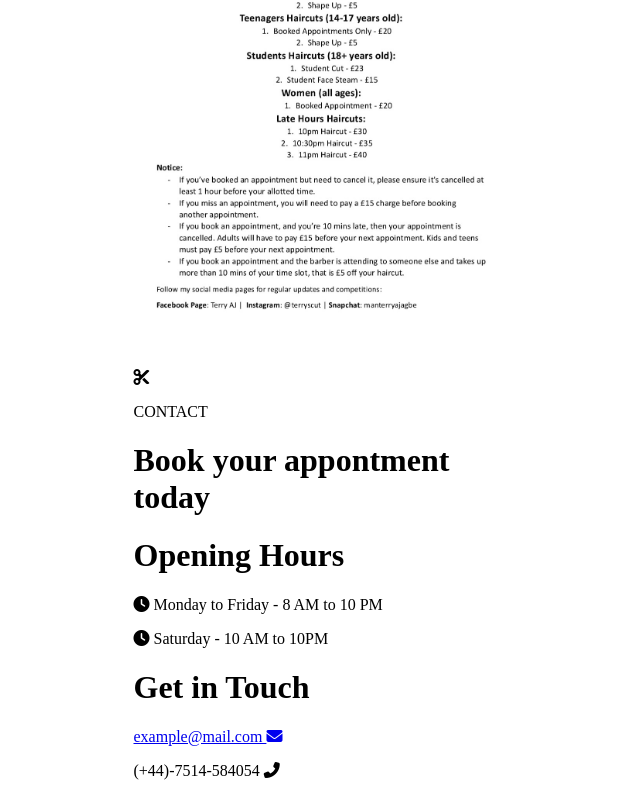
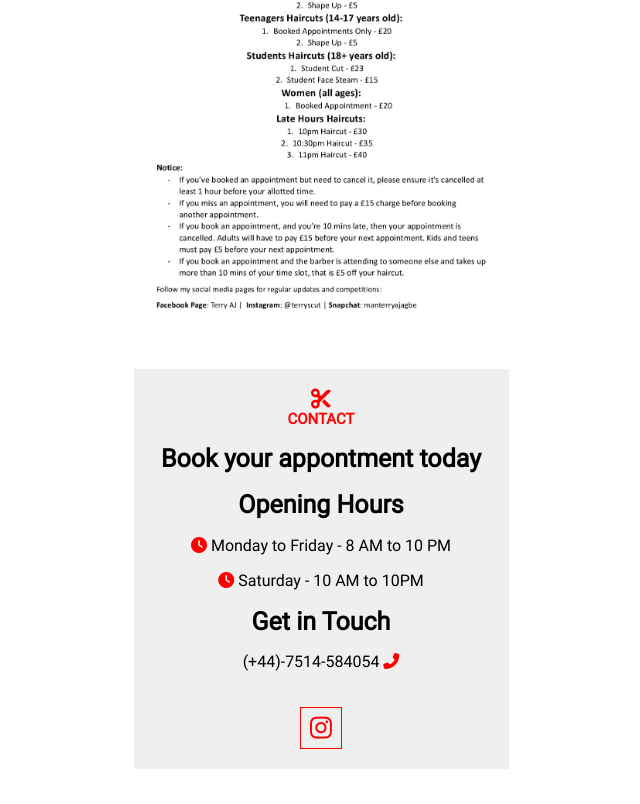
Before and after one commit to codernamedstanley1994/terrysbarber, a plain HTML site: page index.html in a window 1280 px wide. Shown: the part 3824-4628 px from the top of the page, without its empty margins (319-959 px from the left). After the commit the page ends 4601 px from the top, so only its background shows below. Drawn offline with Linux system fonts and the light colour scheme; files that its build step writes are made by us from their sources; files whose address does not match are found by name; a web font is replaced by a local one.

Commit message:
footer complete

```diff
--- a/index.html
+++ b/index.html
@@ -152,26 +152,25 @@
     </section>
 
  <footer id="footer">
+    <div class="cut-symbol">
     <i class="fas fa-cut"></i>
+    </div>
     <div class="title-text-4">
         <p>CONTACT</p>
         <h1>Book your appontment today</h1>
     </div>
-    <div class="footer-row">
-        <div class="footer-left">
+        <div class="footer1">
             <h1> Opening Hours</h1>
             <p> <i class="fas fa-clock"></i> Monday to Friday - 8 AM to 10 PM</p>
             <p> <i class="fas fa-clock"></i> Saturday - 10 AM to 10PM </p>
         </div>
-        <div class="footer1">
+        <div class="footer2">
             <h1>Get in Touch</h1>
-            <p>
-                <a href="mailto:example@mail.com">example@mail.com <i class="fas fa-envelope"></i></a>
-            </p>
             <p> (+44)-7514-584054 <i class="fas fa-phone-alt"></i> </p>
         </div>
-    </div>
-
+        <div class="social-links">
+			<a href="https://www.instagram.com/terryscut_?igsh=MW5xeW1rbWlnY2p2ZA=="><i class="fab fa-instagram"></i></a>
+		</div>
  </footer>
  </div>
 </body>
--- a/styles.css
+++ b/styles.css
@@ -284,3 +284,85 @@ hr{
     width: 375px;
     object-fit: cover;
 }
+
+#footer{
+    background: #efefef;
+    position: relative;
+    padding-top: 20px;
+    font-family: "roboto";
+}
+
+.cut-symbol{
+    display: flex;
+    justify-content: center;
+    color:red;
+    font-size: 20px;
+}
+
+.title-text-4{
+    text-align: center;
+}
+
+.title-text-4 p{
+    margin: auto;
+    font-size: 15px;
+    color: red;
+    font-weight: bold;
+    position: relative;
+    z-index: 1;
+    display: inline-block;
+}
+
+.title-text-4 h1{
+    font-size: 25px;
+}
+
+.footer1{
+    text-align: center
+}
+
+.footer1 h1{
+    font-size: 25px;
+}
+
+.footer1 .fas{
+    color: red;
+}
+
+
+.footer2{
+    text-align: center
+}
+
+.footer2 h1{
+    font-size: 25px;
+}
+
+.footer2 .fas{
+    color: red;
+}
+
+.social-links{
+    text-align: center;
+    padding-bottom: 20px;
+    margin-top: -20px;
+
+}
+
+.social-links .fab{
+    height: 40px;
+    width: 40px;
+    font-size: 25px;
+    line-height: 40px;
+    border: 1px solid red;
+    margin: 40px 5px 0;
+    color: red;
+    cursor: pointer;
+    transition: 0.5s;
+}
+
+.social-links .fab:hover{
+    background: red;
+    color: #fff;
+    transform: translateY(-7px);
+}
```
